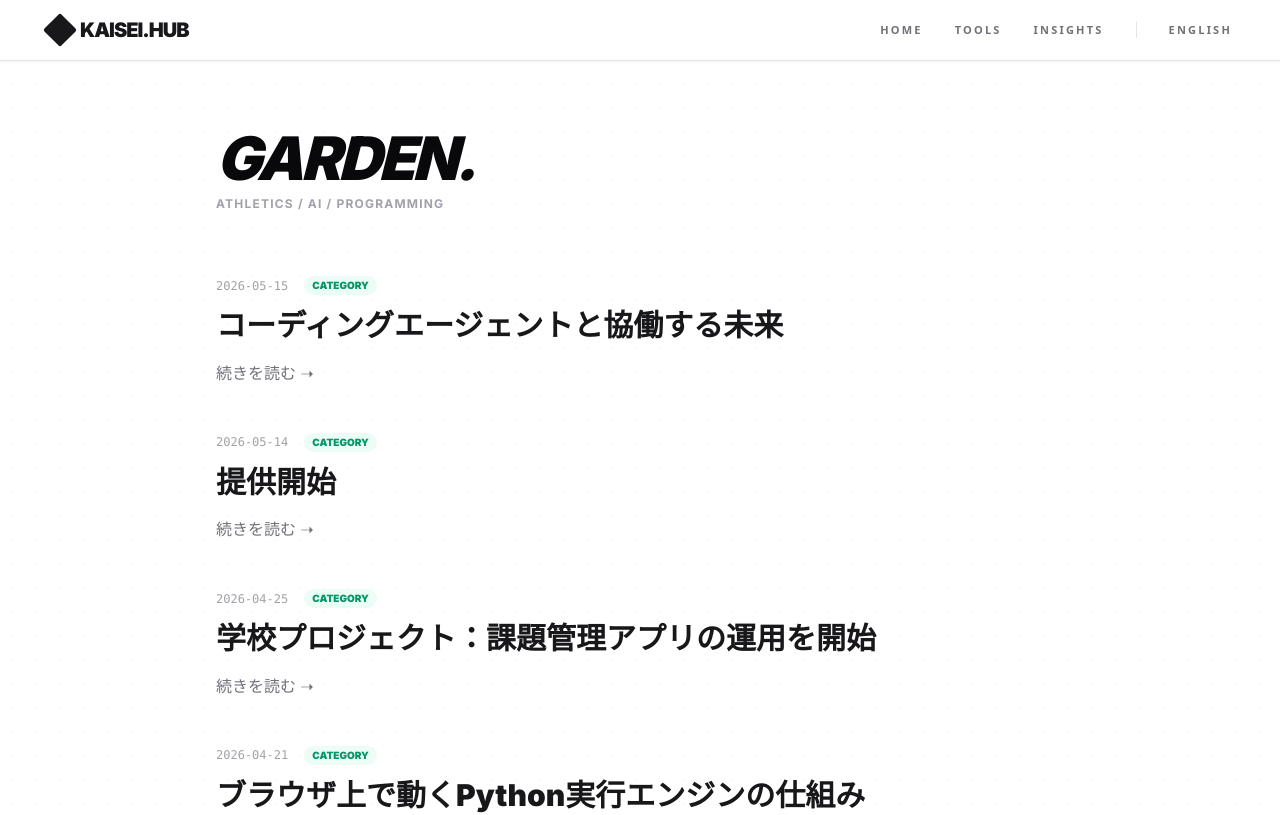
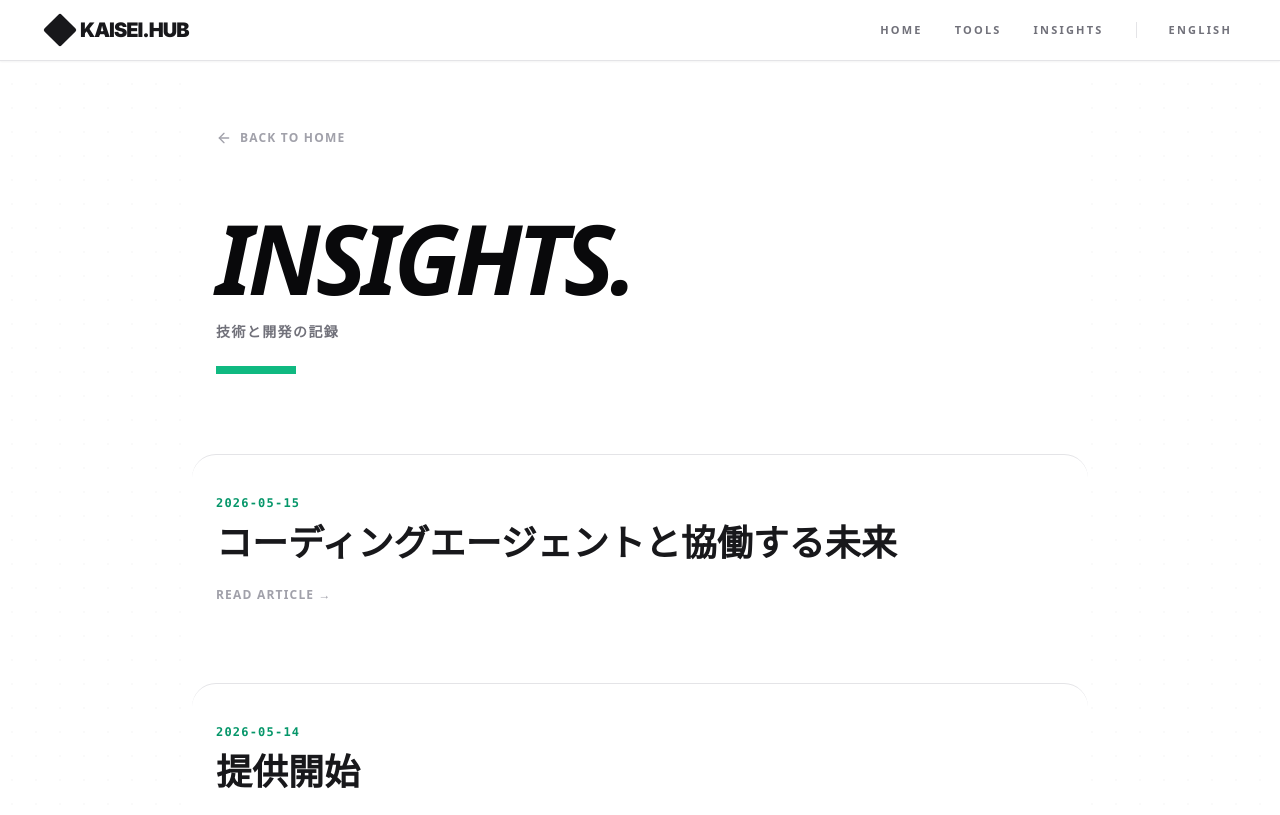
Before and after one commit to kaisei-2026/kaisei-12.-fromgoogle, a Next.js app: page /kaisei-google/blog in a window 1280 px wide. Shown: the top 815 px of the page. Built offline with nearby package versions, Linux system fonts and the light colour scheme.

Commit message:
Update page.tsx

```diff
--- a/app/blog/page.tsx
+++ b/app/blog/page.tsx
@@ -1,40 +1,32 @@
 import Link from "next/link";
 import { getSortedPostsData } from "@/lib/blog";
+import { ArrowLeft } from "lucide-react";
 
 export default function BlogPage() {
   const posts = getSortedPostsData();
 
-  // カテゴリー判定用（ファイル名に athletic, ai, dev が含まれていると仮定）
-  const getCatColor = (title: string) => {
-    if (title.toLowerCase().includes("陸上")) return "text-blue-600 bg-blue-50";
-    if (title.toLowerCase().includes("ai")) return "text-purple-600 bg-purple-50";
-    return "text-emerald-600 bg-emerald-50";
-  };
+  return (
+    <div className="min-h-screen pt-32 pb-20 px-6 max-w-4xl mx-auto bg-white font-sans">
+      <Link href="/" className="inline-flex items-center text-xs font-bold text-zinc-400 hover:text-zinc-900 transition-colors uppercase tracking-widest mb-16">
+        <ArrowLeft size={16} className="mr-2" /> Back to Home
+      </Link>
 
-  return (
-    <div className="min-h-screen pt-32 pb-20 px-6 max-w-4xl mx-auto">
-      <div className="mb-16">
-        <h1 className="text-6xl font-[1000] text-zinc-950 tracking-tighter italic">GARDEN.</h1>
-        <p className="text-zinc-400 font-bold mt-2 uppercase tracking-widest text-xs">Athletics / AI / Programming</p>
+      <div className="mb-20">
+        <h1 className="text-6xl md:text-8xl font-black text-zinc-950 tracking-tighter uppercase italic">Insights.</h1>
+        <p className="mt-4 text-zinc-500 font-bold tracking-widest text-sm">技術と開発の記録</p>
+        <div className="h-2 w-20 bg-emerald-500 mt-6" />
       </div>
 
-      <div className="space-y-12">
+      <div className="space-y-10">
         {posts.map(({ slug, date, title }) => (
-          <Link href={`/blog/${slug}`} key={slug} className="group block">
-            <article className="relative">
-              <div className="flex items-center gap-4 mb-3">
-                <time className="font-mono text-xs text-zinc-400">{date}</time>
-                <span className={`text-[10px] px-2 py-0.5 rounded-full font-black uppercase ${getCatColor(title)}`}>
-                  Category
-                </span>
-              </div>
-              <h2 className="text-3xl font-black text-zinc-900 group-hover:text-blue-600 transition-colors leading-tight">
-                {title}
-              </h2>
-              <p className="mt-4 text-zinc-500 font-medium group-hover:text-zinc-800 transition-colors">
-                続きを読む ➝
-              </p>
-            </article>
+          <Link href={`/blog/${slug}`} key={slug} className="group block border-t border-zinc-200 pt-10 hover:bg-zinc-50 transition-colors -mx-6 px-6 rounded-3xl">
+            <time className="text-xs font-mono text-emerald-600 mb-3 block tracking-widest font-bold">{date}</time>
+            <h2 className="text-3xl md:text-4xl font-black text-zinc-900 group-hover:text-emerald-600 transition-colors leading-tight mb-6">
+              {title}
+            </h2>
+            <div className="flex items-center text-zinc-400 group-hover:text-zinc-900 transition-colors text-xs font-bold uppercase tracking-widest pb-10">
+              Read Article &rarr;
+            </div>
           </Link>
         ))}
       </div>
```
